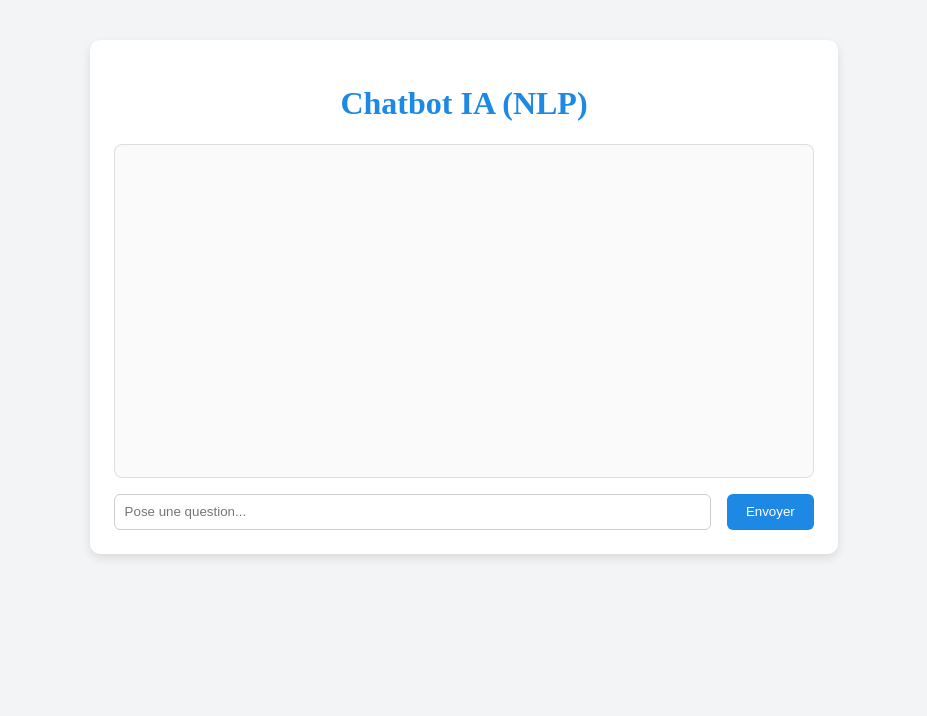
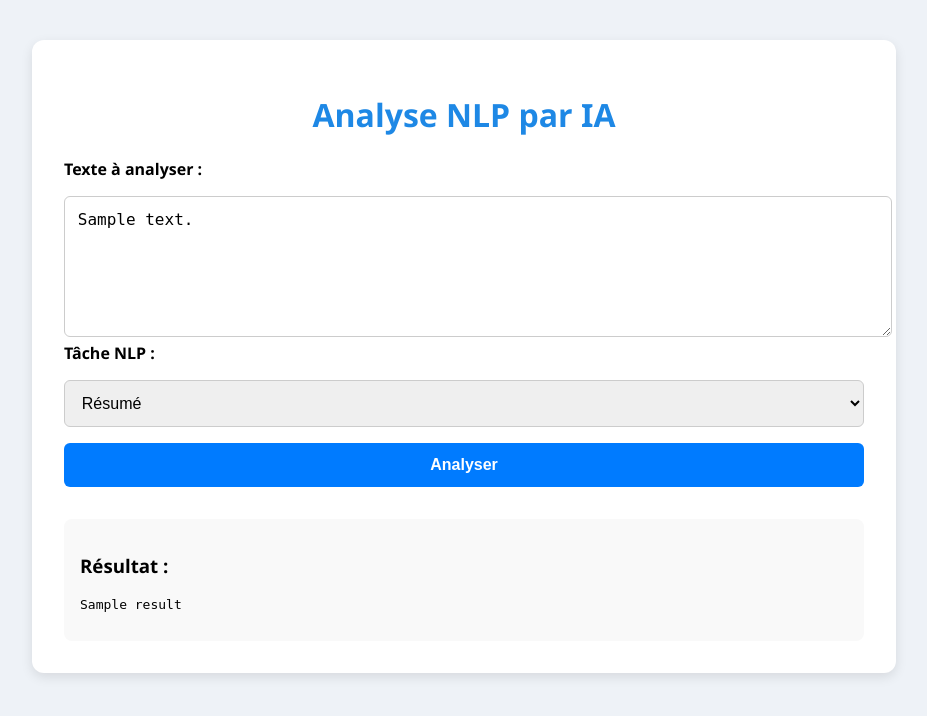
Before and after one commit to EJM0101/explorateur-ia, a Django app: template nlp/templates/nlp/index.html in a window 1280 px wide. Shown: the top 716 px of the page, without its empty margins (176-1103 px from the left). Run offline with Django 4.2, Linux system fonts and the light colour scheme; the template is opened without the code that fills it: most values are stand-ins (such as "Sample title", 1, 10 or a date in 2020).

Commit message:
Update index.html

```diff
--- a/nlp/templates/nlp/index.html
+++ b/nlp/templates/nlp/index.html
@@ -2,94 +2,78 @@
 <html lang="fr">
 <head>
   <meta charset="UTF-8">
-  <title>Chatbot IA (NLP)</title>
+  <title>Mini-App NLP - IA</title>
   <style>
     body {
-      background: #f3f4f6;
+      font-family: 'Segoe UI', sans-serif;
+      background: #eef2f7;
       padding: 2rem;
     }
     .container {
-      max-width: 700px;
+      max-width: 800px;
       margin: auto;
       background: white;
-      border-radius: 10px;
-      padding: 1.5rem;
-      box-shadow: 0 4px 10px rgba(0,0,0,0.1);
+      padding: 2rem;
+      border-radius: 12px;
+      box-shadow: 0 4px 12px rgba(0,0,0,0.1);
     }
     h1 {
       text-align: center;
       color: #1e88e5;
     }
-    .chat-box {
-      border: 1px solid #ddd;
-      height: 300px;
-      overflow-y: auto;
-      padding: 1rem;
-      margin-bottom: 1rem;
-      border-radius: 8px;
-      background: #fafafa;
-    }
-    .message {
-      margin: 0.5rem 0;
-    }
-    .user { text-align: right; color: #2e7d32; }
-    .bot { text-align: left; color: #1565c0; }
-    .input-group {
-      display: flex;
-      gap: 1rem;
-    }
-    input {
-      flex: 1;
-      padding: 0.6rem;
+    textarea, select, button {
+      width: 100%;
+      padding: 0.8rem;
+      margin-top: 1rem;
+      font-size: 1rem;
       border-radius: 6px;
       border: 1px solid #ccc;
     }
     button {
-      padding: 0.6rem 1.2rem;
-      background: #1e88e5;
+      background: #007bff;
       color: white;
+      font-weight: bold;
+      cursor: pointer;
       border: none;
-      border-radius: 6px;
-      cursor: pointer;
+    }
+    .result-box {
+      margin-top: 2rem;
+      background: #f9f9f9;
+      padding: 1rem;
+      border-radius: 8px;
+    }
+    .result-box pre {
+      white-space: pre-wrap;
+      word-wrap: break-word;
     }
   </style>
 </head>
 <body>
   <div class="container">
-    <h1>Chatbot IA (NLP)</h1>
-    <div class="chat-box" id="chatbox"></div>
-    <div class="input-group">
-      <input id="msg" placeholder="Pose une question...">
-      <button onclick="sendMessage()">Envoyer</button>
+    <h1>Analyse NLP par IA</h1>
+    <form method="POST">
+      {% csrf_token %}
+
+      <label><strong>Texte à analyser :</strong></label>
+      <textarea name="text" rows="6" placeholder="Saisis ton texte ici...">{{ text }}</textarea>
+
+      <label><strong>Tâche NLP :</strong></label>
+      <select name="task">
+        <option value="resume" {% if task == 'resume' %}selected{% endif %}>Résumé</option>
+        <option value="traduction" {% if task == 'traduction' %}selected{% endif %}>Traduction (EN → FR)</option>
+        <option value="sentiment" {% if task == 'sentiment' %}selected{% endif %}>Analyse de sentiment</option>
+        <option value="entites" {% if task == 'entites' %}selected{% endif %}>Reconnaissance d'entités nommées</option>
+      </select>
+
+      <button type="submit">Analyser</button>
+    </form>
+
+    {% if result %}
+    <div class="result-box">
+      <h3>Résultat :</h3>
+      <pre>{{ result }}</pre>
     </div>
+    {% endif %}
   </div>
-
-  <script>
-    function append(sender, text) {
-      const div = document.createElement('div');
-      div.className = 'message ' + sender;
-      div.innerText = (sender === 'user' ? 'Vous : ' : 'Bot : ') + text;
-      document.getElementById('chatbox').appendChild(div);
-      document.getElementById('chatbox').scrollTop = 9999;
-    }
-
-    function sendMessage() {
-      const input = document.getElementById('msg');
-      const text = input.value;
-      if (!text.trim()) return;
-      append('user', text);
-      input.value = '';
-
-      const form = new FormData();
-      form.append('message', text);
-
-      fetch('/nlp/chat/', {
-        method: 'POST',
-        body: form
-      })
-      .then(res => res.json())
-      .then(data => append('bot', data.reply));
-    }
-  </script>
 </body>
 </html>
```
